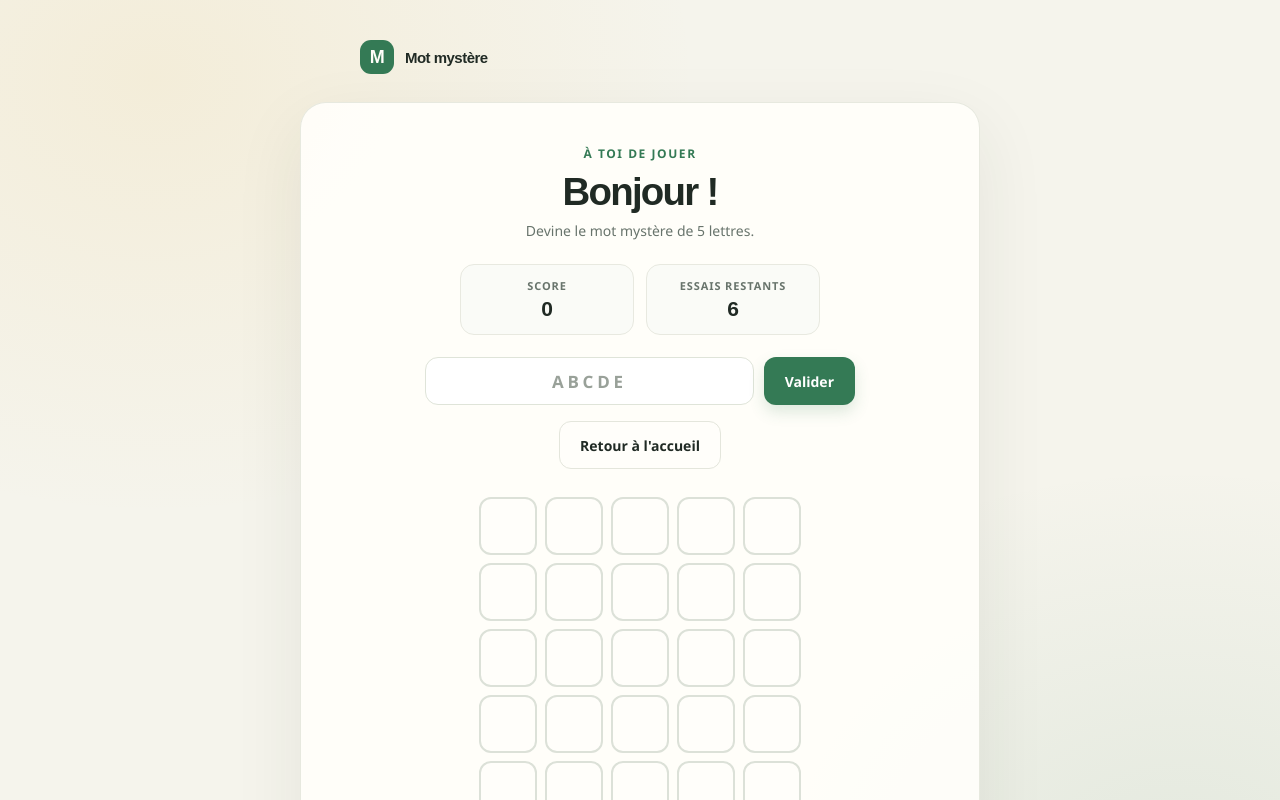
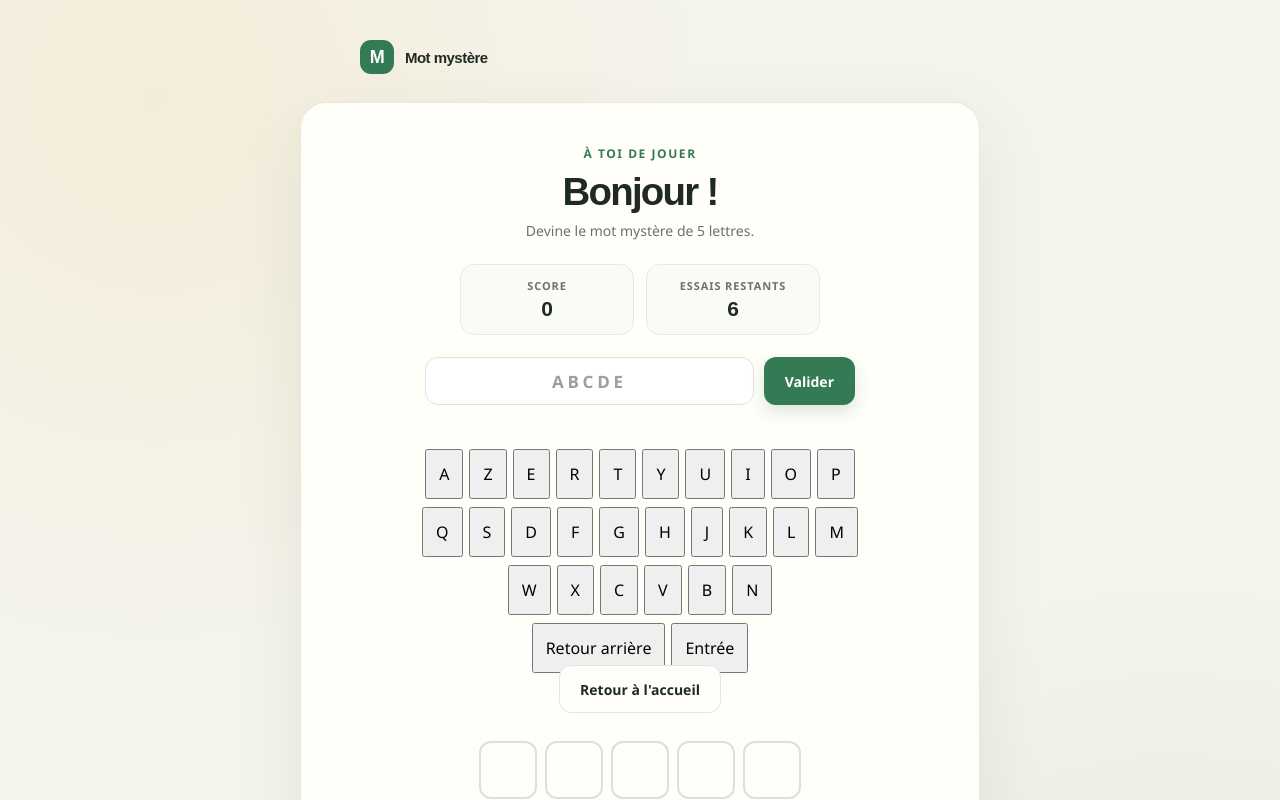
Before and after one commit to imdadbouraima/mot_mystere, a React (Vite) app: page /jeu in a window 1280 px wide. Shown: the top 800 px of the page. Built offline with nearby package versions, Linux system fonts and the light colour scheme.

Commit message:
Ajout du clavier virtuel

```diff
--- a/src/App.css
+++ b/src/App.css
@@ -445,3 +445,43 @@ h2 {
     transition-duration: 0.01ms !important;
   }
 }
+
+.clavier {
+  display: flex;
+  flex-direction: column;
+  gap: 8px;
+  margin-top: 20px;
+}
+
+.clavier-ligne {
+  display: flex;
+  justify-content: center;
+  gap: 6px;
+  flex-wrap: wrap;
+}
+
+.clavier-ligne button {
+  padding: 12px;
+  cursor: pointer;
+}
+
+.clavier-ligne button.vert,
+.clavier-ligne button.jaune,
+.clavier-ligne button.gris {
+  border-color: transparent;
+}
+
+.clavier-ligne button.vert {
+  color: #fff;
+  background: #438b5e;
+}
+
+.clavier-ligne button.jaune {
+  color: #30270f;
+  background: #edc65d;
+}
+
+.clavier-ligne button.gris {
+  color: #fff;
+  background: #87918a;
+}
--- a/src/Jeu.jsx
+++ b/src/Jeu.jsx
@@ -4,6 +4,7 @@ import { useLocation, useNavigate } from "react-router-dom";
 import Grille from "./components/Grille";
 import Formulaire from "./components/Formulaire";
 import Resultat from "./components/Resultat";
+import Clavier from "./components/Clavier";
 
 import {
   chargerMotMystere,
@@ -28,6 +29,7 @@ function Jeu() {
   const [motRefuse, setMotRefuse] = useState("");
   const [motMystere, setMotMystere] = useState("");
   const [tentatives, setTentatives] = useState([]);
+  const [couleursLettres, setCouleursLettres] = useState({});
   const [termine, setTermine] = useState(false);
   const [message, setMessage] = useState("");
   const [score, setScore] = useState(0);
@@ -46,7 +48,7 @@ function Jeu() {
 
   // Validation d'une proposition
   async function validerProposition(e) {
-    e.preventDefault();
+  e?.preventDefault();
 
     if (verificationEnCours || termine || !motMystere) {
       return;
@@ -74,6 +76,29 @@ function Jeu() {
         motMystere.toUpperCase(),
         proposition
       );
+      setCouleursLettres((anciennesCouleurs) => {
+  const nouvellesCouleurs = { ...anciennesCouleurs };
+
+  proposition.split("").forEach((lettre, index) => {
+    const couleurActuelle = nouvellesCouleurs[lettre];
+    const nouvelleCouleur = couleurs[index];
+
+    const priorite = {
+      gris: 1,
+      jaune: 2,
+      vert: 3
+    };
+
+    if (
+      !couleurActuelle ||
+      priorite[nouvelleCouleur] > priorite[couleurActuelle]
+    ) {
+      nouvellesCouleurs[lettre] = nouvelleCouleur;
+    }
+  });
+
+  return nouvellesCouleurs;
+});
 
       const nouvellesTentatives = [
         ...tentatives,
@@ -112,6 +137,26 @@ function Jeu() {
     }
   }
 
+  function gererTouche(touche) {
+  if (touche === "ENTRÉE") {
+    validerProposition();
+    return;
+  }
+
+  if (touche === "EFFACER") {
+    setMot((ancienMot) => ancienMot.slice(0, -1));
+    return;
+  }
+
+  setMot((ancienMot) => {
+    if (ancienMot.length >= 5) {
+      return ancienMot;
+    }
+
+    return ancienMot + touche;
+  });
+}
+
   // Nouvelle partie
   async function recommencer() {
     setMot("");
@@ -121,6 +166,7 @@ function Jeu() {
     setTermine(false);
     setMessage("");
     setScore(0);
+    setCouleursLettres({});
 
     try {
       const nouveauMot = await chargerMotMystere();
@@ -178,6 +224,14 @@ function Jeu() {
   verificationEnCours={verificationEnCours}
 />
 
+<Clavier
+  onTouche={gererTouche}
+  termine={termine}
+  verificationEnCours={verificationEnCours}
+  couleursLettres={couleursLettres}
+
+/>
+
         <div className="game-actions">
           <button
             className="button button-secondary"
--- /dev/null
+++ b/src/components/Clavier.jsx
@@ -0,0 +1,52 @@
+function Clavier({
+  onTouche,
+  termine,
+  verificationEnCours,
+  couleursLettres
+}) {
+  const lignes = [
+    ["A", "Z", "E", "R", "T", "Y", "U", "I", "O", "P"],
+    ["Q", "S", "D", "F", "G", "H", "J", "K", "L", "M"],
+    ["W", "X", "C", "V", "B", "N"]
+  ];
+
+  return (
+    <div className="clavier">
+      {lignes.map((ligne, index) => (
+        <div className="clavier-ligne" key={index}>
+          {ligne.map((lettre) => (
+            <button
+              key={lettre}
+              type="button"
+              className={couleursLettres[lettre] || ""}
+              onClick={() => onTouche(lettre)}
+              disabled={termine || verificationEnCours}
+            >
+              {lettre}
+            </button>
+          ))}
+        </div>
+      ))}
+
+      <div className="clavier-ligne">
+        <button
+          type="button"
+          onClick={() => onTouche("EFFACER")}
+          disabled={termine || verificationEnCours}
+        >
+          Retour arrière
+        </button>
+
+        <button
+          type="button"
+          onClick={() => onTouche("ENTRÉE")}
+          disabled={termine || verificationEnCours}
+        >
+          Entrée
+        </button>
+      </div>
+    </div>
+  );
+}
+
+export default Clavier;
```
Lines whose indentation alone changed are shown as unchanged.
